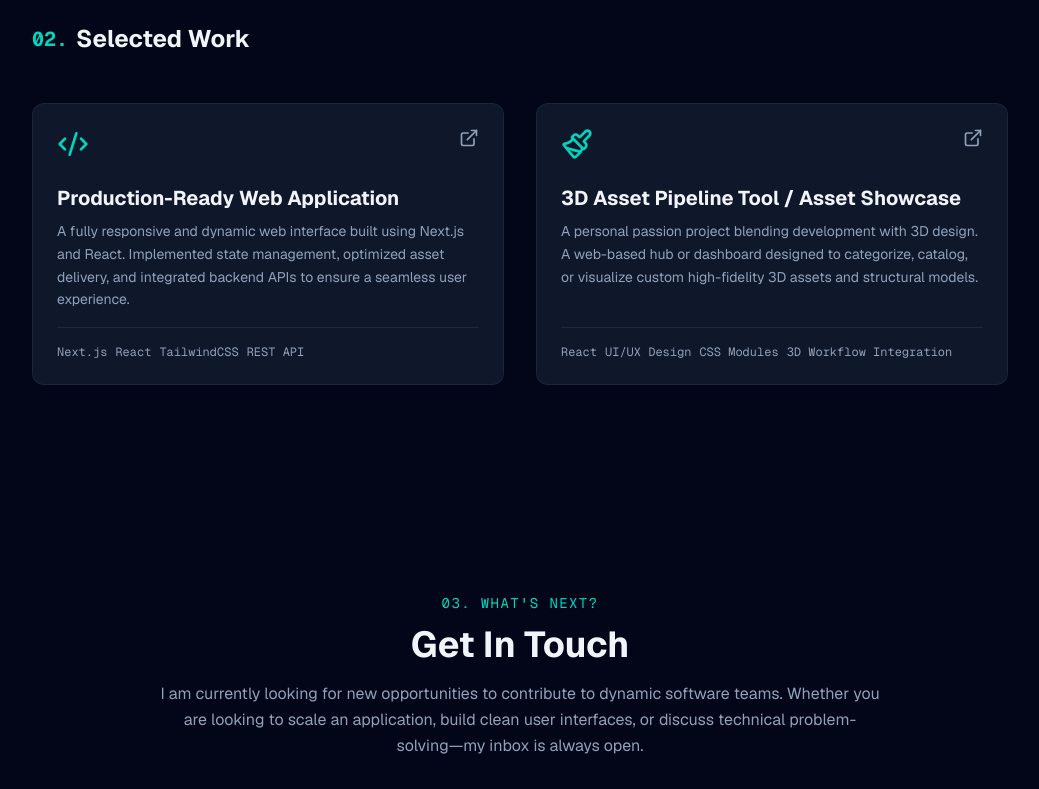
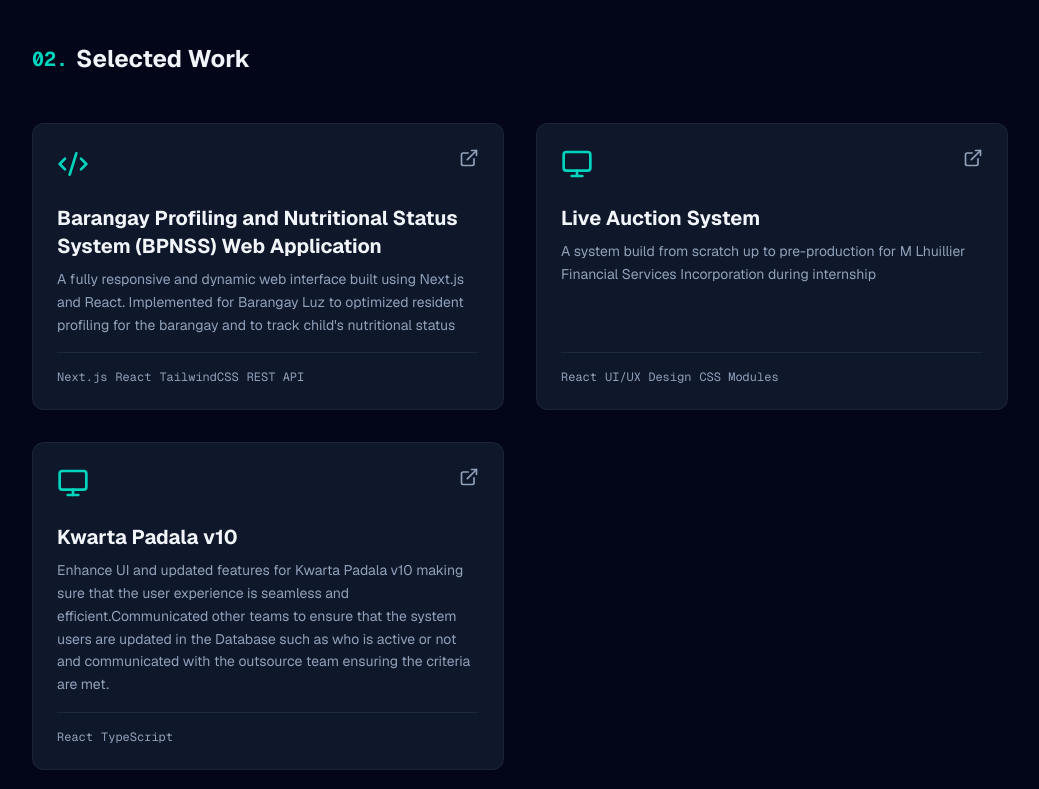
Before and after one commit to Mariz11/My_Portfolio, a Next.js app: page / in a window 1280 px wide. Shown: the part 1080-1869 px from the top of the page, without its empty margins (120-1159 px from the left). Built offline with nearby package versions, Linux system fonts and the light colour scheme.

Commit message:
Enhance projects

```diff
--- a/app/page.tsx
+++ b/app/page.tsx
@@ -1,4 +1,4 @@
-import { Code2, Mail, ExternalLink, Paintbrush} from "lucide-react";
+import { Code2, Mail, ExternalLink, Monitor} from "lucide-react";
 //import { Linkedin, Github } from "lucide-react";
 import Image from "next/image";
 
@@ -8,9 +8,8 @@ export default function Home() {
 
     {/* HEADER / HERO SECTION */}
     <header className="max-w-5xl mx-auto px-6 pt-24 pb-16 flex flex-col justify-center min-h-[70vh]">
-      <p className="text-teal-400 font-mono mb-3 text-sm tracking-widest uppercase">Hi, my name is </p>
-
-            <h1 className="text-5xl md:text-7xl font-extrabold tracking-tight text-slate-100 mb-4">
+      <p className="text-teal-400 font-mono mb-3 text-lg tracking-widest ">Hi, My Name is <span className="font-bold text-4xl text-shadow-blue-700 text-amber-300 animate-pulse">Mariz Gutib </span> </p>
+     <h1 className="text-5xl md:text-7xl font-extrabold tracking-tight text-slate-100 mb-4">
         Software Developer.
       </h1>
       <h2 className="text-3xl md:text-5xl font-bold text-slate-400 mb-6">
@@ -74,7 +73,7 @@ export default function Home() {
 
       <div className="grid md:grid-cols-2 gap-8">
 
-        {/* Project 1: Primary Dev Work */}
+        {/* Project 1: Capstone Project for Barangay Luz */}
         <div className="group bg-slate-900 border border-slate-800/80 rounded-xl p-6 hover:border-slate-700 transition duration-300 flex flex-col justify-between">
           <div>
             <div className="flex justify-between items-start mb-6">
@@ -85,10 +84,10 @@ export default function Home() {
               </div>
             </div>
             <h4 className="text-xl font-bold text-slate-100 group-hover:text-teal-400 transition mb-2">
-              Production-Ready Web Application
+              Barangay Profiling and Nutritional Status System (BPNSS) Web Application
             </h4>
             <p className="text-slate-400 text-sm leading-relaxed mb-4">
-              A fully responsive and dynamic web interface built using Next.js and React. Implemented state management, optimized asset delivery, and integrated backend APIs to ensure a seamless user experience.
+              A fully responsive and dynamic web interface built using Next.js and React. Implemented for Barangay Luz to optimized resident profiling for the barangay and to track child's nutritional status
             </p>
           </div>
           <div>
@@ -101,33 +100,57 @@ export default function Home() {
           </div>
         </div>
 
-        {/* Project 2: Creative / 3D Asset Management or Dashboard */}
+        {/* Project 2: Live Auction System */}
         <div className="group bg-slate-900 border border-slate-800/80 rounded-xl p-6 hover:border-slate-700 transition duration-300 flex flex-col justify-between">
           <div>
             <div className="flex justify-between items-start mb-6">
-              <Paintbrush className="text-teal-400 h-8 w-8" />
+              <Monitor className="text-teal-400 h-8 w-8" />
               <div className="flex gap-3 text-slate-400">
                 <a href="https://github.com/yourusername" target="_blank" rel="noreferrer" className="hover:text-teal-400"></a>
                 <a href="https://yourdemo.com" target="_blank" rel="noreferrer" className="hover:text-teal-400"><ExternalLink size={20} /></a>
               </div>
             </div>
             <h4 className="text-xl font-bold text-slate-100 group-hover:text-teal-400 transition mb-2">
-              3D Asset Pipeline Tool / Asset Showcase
+              Live Auction System
             </h4>
             <p className="text-slate-400 text-sm leading-relaxed mb-4">
-              A personal passion project blending development with 3D design. A web-based hub or dashboard designed to categorize, catalog, or visualize custom high-fidelity 3D assets and structural models.
-            </p>
+A system build from scratch up to pre-production for M Lhuillier Financial Services Incorporation during internship</p>
           </div>
           <div>
             <div className="flex flex-wrap gap-2 font-mono text-xs text-slate-400 pt-4 border-t border-slate-800">
               <span>React</span>
               <span>UI/UX Design</span>
               <span>CSS Modules</span>
-              <span>3D Workflow Integration</span>
+              <span></span>
             </div>
           </div>
         </div>
 
+      {/* Project 3: Kwarta Padala v10 */}
+        <div className="group bg-slate-900 border border-slate-800/80 rounded-xl p-6 hover:border-slate-700 transition duration-300 flex flex-col justify-between">
+          <div>
+            <div className="flex justify-between items-start mb-6">
+              <Monitor className="text-teal-400 h-8 w-8" />
+              <div className="flex gap-3 text-slate-400">
+                <a href="https://github.com/yourusername" target="_blank" rel="noreferrer" className="hover:text-teal-400"></a>
+                <a href="https://yourdemo.com" target="_blank" rel="noreferrer" className="hover:text-teal-400"><ExternalLink size={20} /></a>
+              </div>
+            </div>
+            <h4 className="text-xl font-bold text-slate-100 group-hover:text-teal-400 transition mb-2">
+              Kwarta Padala v10
+            </h4>
+            <p className="text-slate-400 text-sm leading-relaxed mb-4">
+Enhance UI and updated features for Kwarta Padala v10 making sure that the user experience is seamless and efficient.Communicated other teams to ensure that the system users are updated in the Database such as who is active or not and communicated with the outsource team ensuring the criteria are met.</p>
+          </div>
+          <div>
+            <div className="flex flex-wrap gap-2 font-mono text-xs text-slate-400 pt-4 border-t border-slate-800">
+              <span>React</span>
+              <span>TypeScript</span>
+              <span></span>
+              <span></span>
+            </div>
+          </div>
+        </div>
       </div>
     </section>
 
```
